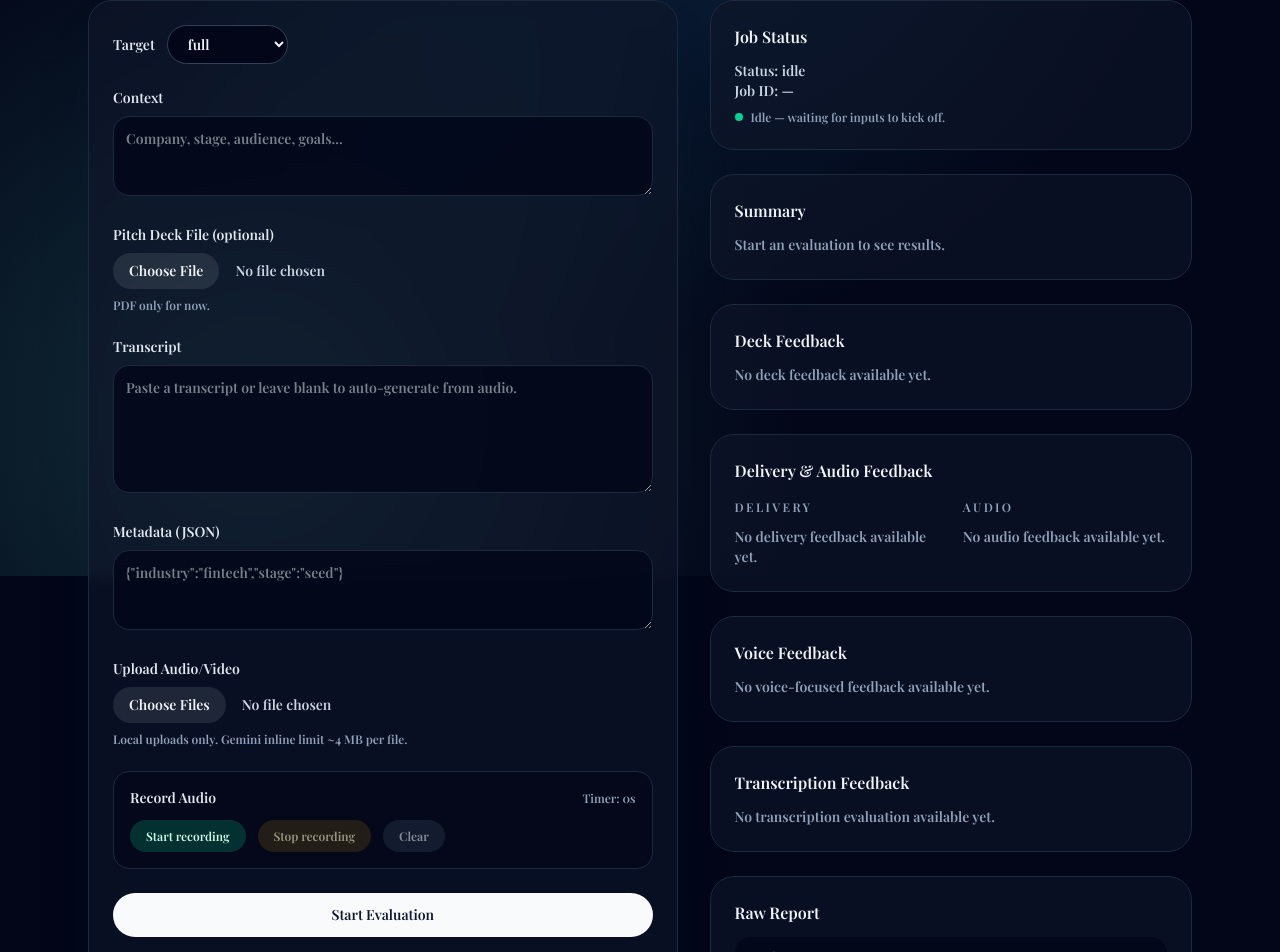
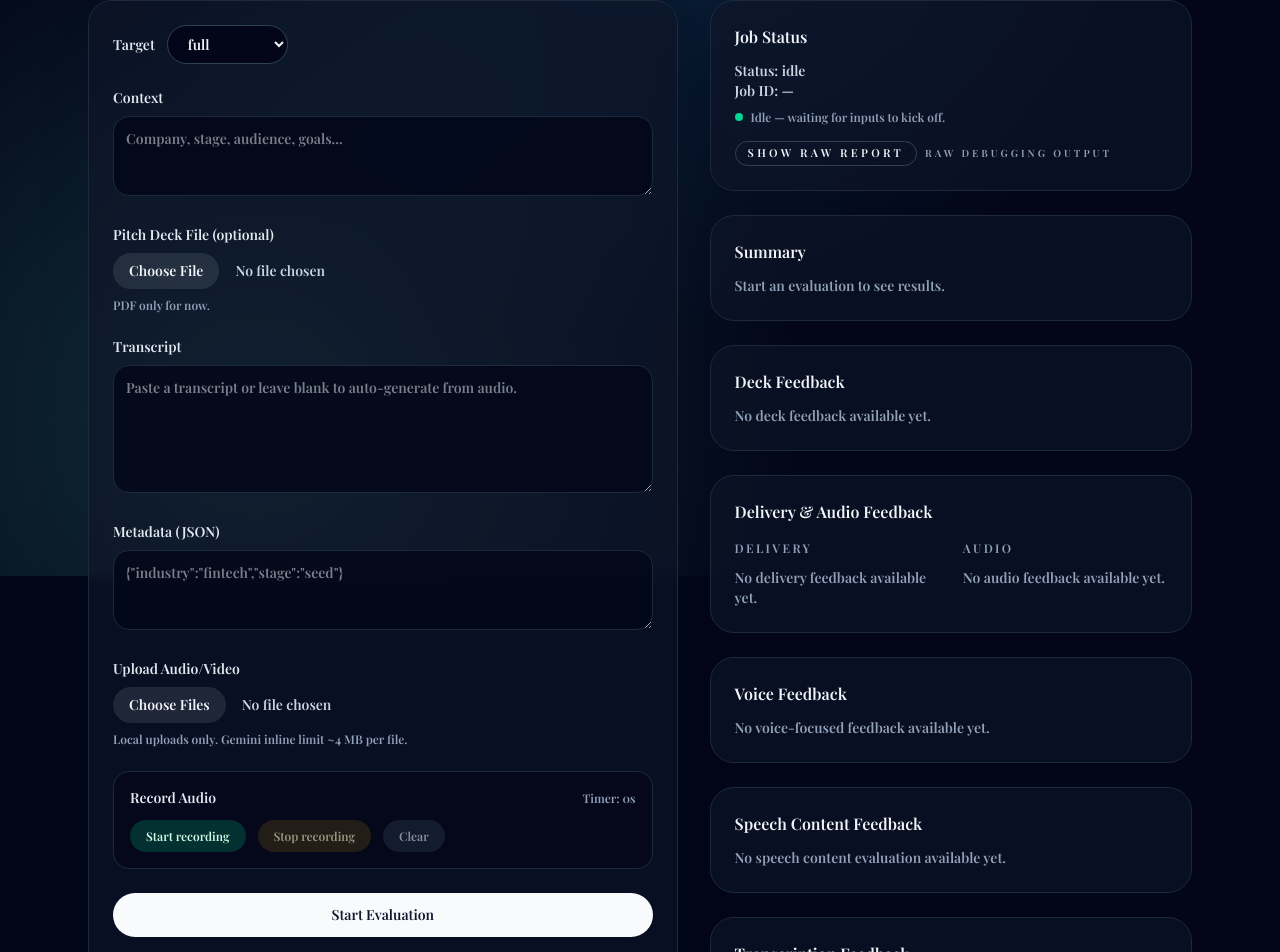
Before and after one commit to fuzzylogique/pitch-perfect, a Next.js app in the folder code/: page / in a window 1280 px wide. Shown: the part 224-1176 px from the top of the page. Built offline with nearby package versions, Linux system fonts and the light colour scheme.

Commit message:
Add speech content agent and UI toggles

```diff
--- a/code/src/app/page.tsx
+++ b/code/src/app/page.tsx
@@ -10,6 +10,7 @@ import type {
   EvaluationReport,
   EvaluationTarget,
   PitchDeckCritique,
+  SpeechContentEvaluation,
   TranscriptionEvaluation,
   VoiceEvaluation,
 } from "@/lib/evaluation-schema";
@@ -51,6 +52,7 @@ export default function Home() {
   const [report, setReport] = useState<EvaluationReport | null>(null);
   const [error, setError] = useState<string | null>(null);
   const [isSubmitting, setIsSubmitting] = useState(false);
+  const [showRawReport, setShowRawReport] = useState(false);
   const mediaRecorderRef = useRef<MediaRecorder | null>(null);
   const mediaStreamRef = useRef<MediaStream | null>(null);
   const recordedChunksRef = useRef<Blob[]>([]);
@@ -252,6 +254,34 @@ export default function Home() {
           {averageScore} / 100
         </div>
         <p className="text-xs text-slate-400">{voice.overallSummary}</p>
+        <div className="grid gap-3 sm:grid-cols-2">
+          {categoryEntries.map(([label, category]) =>
+            renderCategory(label, category)
+          )}
+        </div>
+    </div>
+  );
+};
+
+  const renderSpeechContentFeedback = (content?: SpeechContentEvaluation) => {
+    if (!content) {
+      return (
+        <p className="mt-3 text-sm text-slate-400">
+          No speech content evaluation available yet.
+        </p>
+      );
+    }
+    const categoryEntries: Array<[string, CategoryScore]> = [
+      ["Story Arc", content.storyArc],
+      ["Value Prop", content.valueProp],
+      ["Differentiation", content.differentiation],
+      ["Ask", content.ask],
+    ];
+    return (
+      <div className="mt-4 flex flex-col gap-4 text-sm text-slate-200">
+        <div className="text-2xl font-semibold text-slate-50">
+          {content.overallScore} / 100
+        </div>
         <div className="grid gap-3 sm:grid-cols-2">
           {categoryEntries.map(([label, category]) =>
             renderCategory(label, category)
@@ -745,6 +775,18 @@ export default function Home() {
                   </ul>
                 </div>
               )}
+              <div className="mt-4 flex items-center gap-2 text-xs text-slate-300">
+                <button
+                  type="button"
+                  onClick={() => setShowRawReport((prev) => !prev)}
+                  className="rounded-full border border-slate-700 px-3 py-1 text-[11px] uppercase tracking-[0.3em] text-slate-100 transition hover:border-slate-500"
+                >
+                  {showRawReport ? "Hide raw report" : "Show raw report"}
+                </button>
+                <span className="text-[10px] uppercase tracking-[0.3em] text-slate-400">
+                  Raw debugging output
+                </span>
+              </div>
             </div>
 
             <div className="rounded-3xl border border-slate-800 bg-slate-900/60 p-6">
@@ -828,11 +870,19 @@ export default function Home() {
 
             <div className="rounded-3xl border border-slate-800 bg-slate-900/60 p-6">
               <h2 className="text-base font-semibold text-slate-100">
+                Speech Content Feedback
+              </h2>
+              {renderSpeechContentFeedback(report?.speechContent)}
+            </div>
+
+            <div className="rounded-3xl border border-slate-800 bg-slate-900/60 p-6">
+              <h2 className="text-base font-semibold text-slate-100">
                 Transcription Feedback
               </h2>
               {renderTranscriptionFeedback(report?.transcription)}
             </div>
 
+            {showRawReport && (
               <div className="rounded-3xl border border-slate-800 bg-slate-900/60 p-6">
                 <h2 className="text-base font-semibold text-slate-100">
                   Raw Report
@@ -841,6 +891,7 @@ export default function Home() {
                   {report ? JSON.stringify(report, null, 2) : "No data yet."}
                 </pre>
               </div>
+            )}
 
             <div className="rounded-3xl border border-slate-800 bg-slate-900/60 p-6">
               <h2 className="text-base font-semibold text-slate-100">
--- a/code/src/lib/agent-workflow.ts
+++ b/code/src/lib/agent-workflow.ts
@@ -5,6 +5,7 @@ import {
   EvaluationReport,
   EvaluationRequest,
   PitchDeckCritique,
+  SpeechContentEvaluation,
   TranscriptionEvaluation,
   UploadedMedia,
   VoiceEvaluation,
@@ -62,6 +63,10 @@ const WorkflowState = Annotation.Root({
     reducer: (_left, right) => right,
     default: () => null,
   }),
+  speechContentResult: Annotation<AgentResult<SpeechContentEvaluation> | null>({
+    reducer: (_left, right) => right,
+    default: () => null,
+  }),
   combinedResult: Annotation<AgentResult<CombineOutput> | null>({
     reducer: (_left, right) => right,
     default: () => null,
@@ -102,6 +107,31 @@ async function textAgent(state: typeof WorkflowState.State) {
     return { textResult: { status: "error", error: result.error } };
   }
   return { textResult: { status: "ok", data: result.data } };
+}
+
+async function speechContentAgent(state: typeof WorkflowState.State) {
+  const transcriptText = state.input.request.transcript?.trim();
+  const audioSummary = state.input.audioMeta ?? state.input.request.audioSummary;
+  if (!transcriptText && !audioSummary) {
+    return {
+      speechContentResult: {
+        status: "error",
+        error: "Transcript or audio summary is required.",
+      },
+    };
+  }
+  const prompt = await renderPrompt("speech-content-agent", {
+    context: state.input.request.context,
+    transcript: transcriptText ?? audioSummary,
+    audioSummary,
+  });
+  const result = await callGeminiJson<SpeechContentEvaluation>({ prompt });
+  if (!result.ok) {
+    return {
+      speechContentResult: { status: "error", error: result.error },
+    };
+  }
+  return { speechContentResult: { status: "ok", data: result.data } };
 }
 
 async function transcriptionAgent(state: typeof WorkflowState.State) {
@@ -195,12 +225,18 @@ async function combineAgent(state: typeof WorkflowState.State) {
     null,
     2
   );
+  const speechContentPayload = JSON.stringify(
+    state.speechContentResult?.data ?? null,
+    null,
+    2
+  );
   const prompt = await renderPrompt("combine-agent", {
     deckAgent: deckPayload,
     textAgent: textPayload,
     audioAgent: audioPayload,
     voiceAgent: voicePayload,
     transcriptionAgent: transcriptionPayload,
+    speechContentAgent: speechContentPayload,
   });
   const result = await callGeminiJson<CombineOutput>({ prompt });
   if (!result.ok) {
@@ -243,17 +279,20 @@ function buildWorkflow() {
   return new StateGraph(WorkflowState)
     .addNode("deckAgent", deckAgent)
     .addNode("textAgent", textAgent)
+    .addNode("speechContentAgent", speechContentAgent)
     .addNode("transcriptionAgent", transcriptionAgent)
     .addNode("audioAgent", audioAgent)
     .addNode("voiceAgent", voiceAgent)
     .addNode("combineAgent", combineAgent)
     .addEdge(START, "deckAgent")
     .addEdge(START, "textAgent")
+    .addEdge(START, "speechContentAgent")
     .addEdge(START, "transcriptionAgent")
     .addEdge(START, "audioAgent")
     .addEdge(START, "voiceAgent")
     .addEdge("deckAgent", "combineAgent")
     .addEdge("textAgent", "combineAgent")
+    .addEdge("speechContentAgent", "combineAgent")
     .addEdge("transcriptionAgent", "combineAgent")
     .addEdge("audioAgent", "combineAgent")
     .addEdge("voiceAgent", "combineAgent")
@@ -353,9 +392,18 @@ export async function runAgentWorkflow(params: {
   const audio = finalState.audioResult?.data;
   const voice = finalState.voiceResult?.data;
   const transcription = finalState.transcriptionResult?.data;
+  const speechContent = finalState.speechContentResult?.data;
 
   if (finalState.deckResult?.status === "error" && finalState.deckResult.error) {
     warnings.push(`Deck agent failed: ${finalState.deckResult.error}`);
+  }
+  if (
+    finalState.speechContentResult?.status === "error" &&
+    finalState.speechContentResult.error
+  ) {
+    warnings.push(
+      `Speech content agent failed: ${finalState.speechContentResult.error}`
+    );
   }
   if (finalState.textResult?.status === "error" && finalState.textResult.error) {
     warnings.push(`Text agent failed: ${finalState.textResult.error}`);
@@ -389,6 +437,7 @@ export async function runAgentWorkflow(params: {
       transcript: transcriptInfo,
       voice,
       transcription,
+      speechContent,
     });
   }
 
@@ -399,6 +448,7 @@ export async function runAgentWorkflow(params: {
     delivery,
     audio,
     voice,
+    speechContent,
     transcript: transcriptInfo,
     timeline: finalState.combinedResult.data.timeline,
     recommendations: finalState.combinedResult.data.recommendations,
```
Also changed, not shown: code/src/lib/evaluation-schema.ts (+9 -0 lines), code/prompts/combine-agent.txt, code/prompts/speech-content-agent.txt (added). Lines whose indentation alone changed are shown as unchanged.
